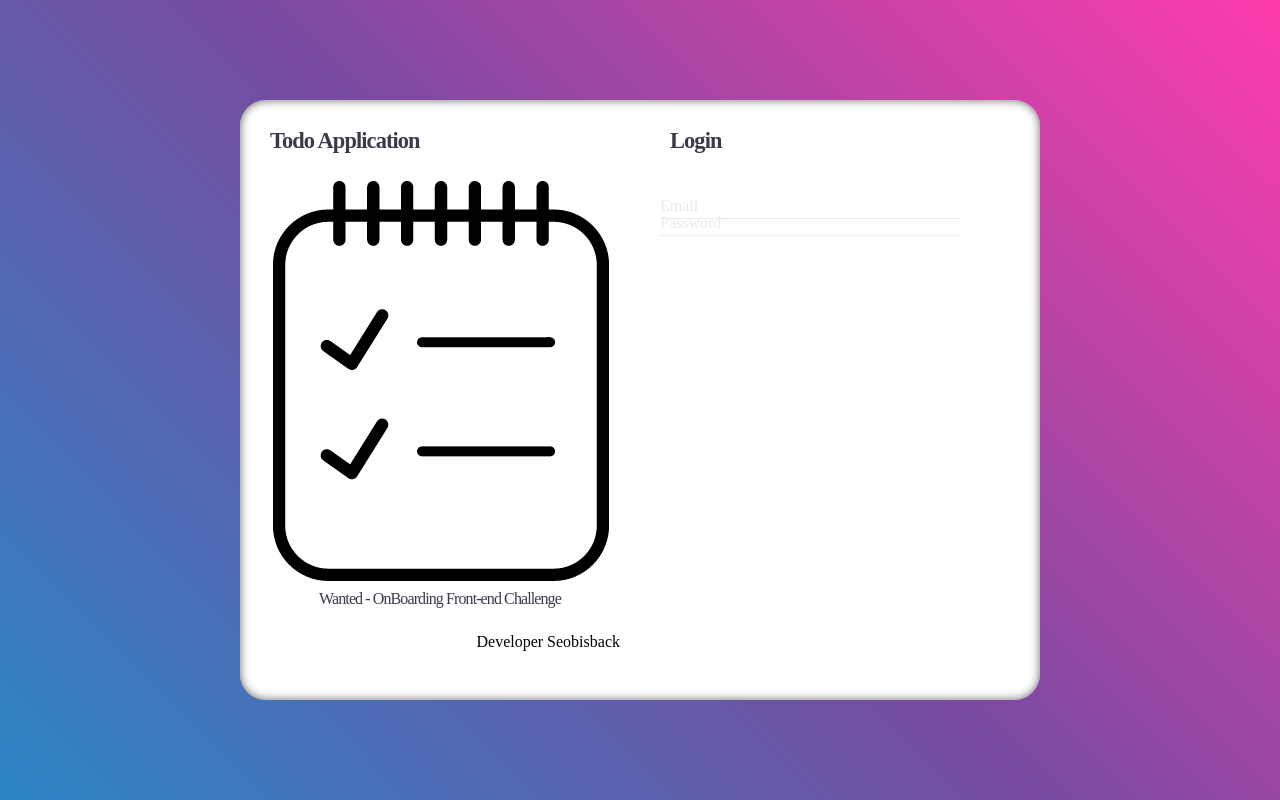
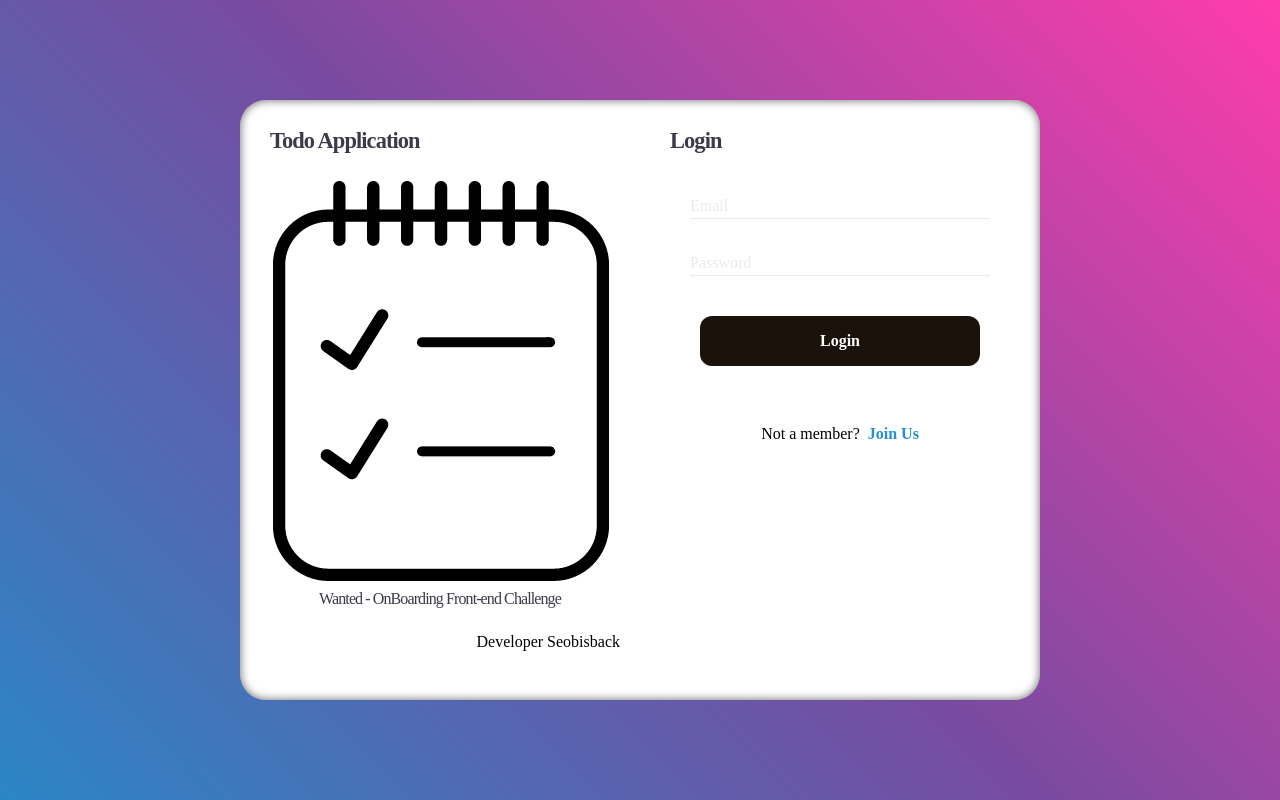
Before and after one commit to sdf5771/wanted-pre-onboarding-challenge-fe-1, a React (Create React App) app: page /auth in a window 1280 px wide. Built offline with nearby package versions, Linux system fonts and the light colour scheme.

Commit message:
20230103PM1057
20230103PM1057

```diff
--- a/src/components/auth/LoginScreen.tsx
+++ b/src/components/auth/LoginScreen.tsx
@@ -1,11 +1,69 @@
-import React from 'react';
+import React, {useState, useEffect, useRef} from 'react';
 import styles from '../../stylesheets/components/auth/LoginScreen.module.css';
 import AuthInputComponent from '../../components/auth/AuthInputComponent';
+import PublicStyleButton from "../public/PublicStyleButton";
+import { useSelector, useDispatch } from 'react-redux';
+import {RootState} from '../../reducers/reducers';
 
 function LoginScreen(){
+    const loginRootRef = useRef<HTMLDivElement>(null);
+    let loginRootRefCurrent : unknown;
+    const joinUsClickDispatch = useDispatch();
+
+    useEffect(() => {
+        loginRootRefCurrent = loginRootRef.current
+    }, [])
+
+    const loginFetch = async () => {
+        let loginData = {}
+
+        fetch('http://localhost:8080/users/login', {
+            method: 'POST',
+            headers: {
+                'Content-type': 'application/json',
+            },
+            body: JSON.stringify(loginData),
+        }).then((response) => {
+            console.log('response ', response);
+            if(response.ok){
+                return response.json();
+            }
+            throw new Error('Newwork response was not ok.');
+        }).then((data) => {
+            console.log('성공 ', data);
+            if(data.message === '성공적으로 로그인 했습니다'){
+
+            } else {
+
+            }
+        }).catch((error) => {
+            console.error('실패 : ', error);
+        })
+    }
+
+    const loginBtnOnClickEvent = (event : React.MouseEvent<HTMLDivElement>) => {
+
+    }
+
+    const joinUsBtnOnClickEvent = (event : React.MouseEvent) => {
+        if(loginRootRef.current){
+            loginRootRef.current.animate({
+                // right:['0', '500px'],
+                opacity:['1', '0'],
+            },{
+                duration: 300,
+                easing: "ease",
+                iterations: 1,
+                fill: "both"
+            })
+        }
+        setTimeout(() => {
+            joinUsClickDispatch({ type : 'join us click'})
+        }, 300)
+    }
 
     return(
-        <div className={styles.login_screen_root}>
+        <div ref={loginRootRef} className={styles.login_screen_root}>
             <div className={styles.login_screen_header}>
                 <span> Login </span>
             </div>
@@ -13,6 +71,13 @@ function LoginScreen(){
             <div className={styles.login_screen_body}>
                 <AuthInputComponent inputType='email' inputLabel='Email' />
                 <AuthInputComponent inputType='password' inputLabel='Password' />
+                <div>
+                    <PublicStyleButton buttonText='Login' buttonImgSrc="" onClickEvent={loginBtnOnClickEvent} />
+                </div>
+                <div className={styles.login_join_us_container}>
+                    <span>Not a member?</span>
+                    <span onClick={joinUsBtnOnClickEvent}>Join Us</span>
+                </div>
             </div>
         </div>
     );
--- a/src/components/auth/SignUpScreen.tsx
+++ b/src/components/auth/SignUpScreen.tsx
@@ -1,11 +1,80 @@
-import React from 'react';
+import React, {useState, useEffect, useRef} from 'react';
 import styles from '../../stylesheets/components/auth/SignUpScreen.module.css';
+import AuthInputComponent from "./AuthInputComponent";
+import PublicStyleButton from "../public/PublicStyleButton";
+import { useSelector, useDispatch } from 'react-redux';
 
 function SignUpScreen(){
+    const joinUsRootRef = useRef<HTMLDivElement>(null);
+    const loginPageClickDispatch = useDispatch();
+
+    const SignUpFetch = async () => {
+        let signUpData = {
+            email: 'seobisback@gmail.com',
+            password: 'root1234',
+        }
+
+        fetch('http://localhost:8080/users/create', {
+            method: 'POST',
+            headers: {
+                'Content-type': 'application/json',
+            },
+            body: JSON.stringify(signUpData),
+        }).then((response) => {
+            console.log('response ', response);
+            if(response.ok){
+                return response.json();
+            }
+            throw new Error('Newwork response was not ok.');
+        }).then((data) => {
+            console.log('성공 ', data);
+            if(data.message === '계정이 성공적으로 생성되었습니다'){
+
+            } else {
+
+            }
+        }).catch((error) => {
+            console.error('실패 : ', error);
+        })
+    }
+
+    const joinUsOnClick = async() => {
+        await SignUpFetch();
+    }
+
+    const loginPageBtnOnClickEvent = () => {
+        if(joinUsRootRef.current){
+            joinUsRootRef.current.animate({
+                opacity:['1', '0'],
+            },{
+                duration: 300,
+                easing: "ease",
+                iterations: 1,
+                fill: "both"
+            })
+        }
+        setTimeout( () => {
+            loginPageClickDispatch({type: 'login click'});
+        },300)
+    }
 
     return(
-        <div>
-            <h1>SignUpScreen</h1>
+        <div ref={joinUsRootRef} className={styles.join_us_screen_root}>
+            <div className={styles.join_us_screen_header}>
+                <span> Sign Up </span>
+            </div>
+
+            <div className={styles.join_us_screen_body}>
+                <AuthInputComponent inputType='email' inputLabel='Email' />
+                <AuthInputComponent inputType='password' inputLabel='Password' />
+                <div>
+                    <PublicStyleButton buttonText='Sign Up' buttonImgSrc="" onClickEvent={joinUsOnClick} />
+                </div>
+                <div className={styles.join_us_login_container}>
+                    <span>Return </span>
+                    <span onClick={loginPageBtnOnClickEvent}>Login Page</span>
+                </div>
+            </div>
         </div>
     );
 }
--- /dev/null
+++ b/src/components/public/PublicStyleButton.tsx
@@ -0,0 +1,29 @@
+import React from 'react';
+import style from '../../stylesheets/components/public/PublicStyleButton.module.css'
+
+type PublicStyleButtonType = {
+    buttonText: string,
+    buttonImgSrc?: string,
+    onClickEvent: React.MouseEventHandler<HTMLDivElement>,
+    // onClickEvent: (MouseEvent | TouchEvent),
+    // onClickEvent: React.MouseEvent,
+    // onClickEvent: function,
+}
+
+function PublicStyleButton({buttonText, buttonImgSrc, onClickEvent}:PublicStyleButtonType){
+    let addHtml = ``;
+    if(buttonImgSrc !== ''){
+        addHtml = `<img className={style.public_style_button_img} src={buttonImgSrc}/>`;
+    }
+
+    return (
+        <div className={style.public_style_button_root} onClick={onClickEvent}>
+            {addHtml}
+            <div className={style.public_style_span_div}>
+                <span>{buttonText}</span>
+            </div>
+        </div>
+    );
+}
+
+export default PublicStyleButton;
--- a/src/index.tsx
+++ b/src/index.tsx
@@ -10,9 +10,9 @@ const root = ReactDOM.createRoot(
   document.getElementById('root') as HTMLElement
 );
 root.render(
-  // <Provider store={store}>
+  <Provider store={store}>
       <BrowserRouter>
           <App />
       </BrowserRouter>
-  // </Provider>
+  </Provider>
 );
--- /dev/null
+++ b/src/reducers/auth/authSlideMenuReducer.tsx
@@ -0,0 +1,24 @@
+type currentStateType = {
+    isClick: boolean,
+}
+
+type actionType = {
+    type: string,
+}
+
+function authSlideMenuReducer(currentState: currentStateType, action: actionType){
+    if(currentState === undefined){
+        return {isClick: false}
+    }
+    const newState = {...currentState};
+
+    if(action.type === 'join us click'){
+        newState.isClick = true;
+    } else if(action.type === 'login click'){
+        newState.isClick = false;
+    }
+
+    return newState;
+}
+
+export default authSlideMenuReducer;
--- a/src/route/auth/Auth.tsx
+++ b/src/route/auth/Auth.tsx
@@ -2,8 +2,14 @@ import React from 'react';
 import styles from '../../stylesheets/route/auth/Auth.module.css';
 import LoginScreen from '../../components/auth/LoginScreen';
 import SignUpScreen from '../../components/auth/SignUpScreen';
+import {useSelector} from "react-redux";
+import {RootState} from "../../reducers/reducers";
 
 function Auth(){
+    const joinUsClick = useSelector((state: RootState) => state.authSlideMenuReducer);
+
+    console.log('joinUsClick ', joinUsClick)
+
     return(
         <div className={styles.auth_root}>
             <div className={styles.auth_body}>
@@ -20,7 +26,7 @@ function Auth(){
                     </div>
                 </div>
                 <div className={styles.authorization_container}>
-                    <LoginScreen />
+                    {joinUsClick['isClick'] ? <SignUpScreen /> : <LoginScreen />}
                 </div>
             </div>
         </div>
--- a/src/stylesheets/components/auth/LoginScreen.module.css
+++ b/src/stylesheets/components/auth/LoginScreen.module.css
@@ -16,7 +16,26 @@
     color: #3a3a4a;
 }
 .login_screen_body{
+    display: flex;
+    flex-direction: column;
+    justify-content: center;
+    align-items: center;
     margin-top: 50px;
     padding: 0 20px;
     width: calc(100% - 40px);
+    gap: 40px;
 }
+.login_join_us_container{
+    margin-top: 20px;
+    display: flex;
+    justify-content: center;
+    align-items: center;
+    padding: 0 30px;
+    width: calc(100% - 60px);
+    gap: 8px;
+}
+.login_join_us_container > span:nth-child(2){
+    color: #2691d9;
+    cursor: pointer;
+    font-weight: bold;
+}
--- a/src/stylesheets/components/auth/SignUpScreen.module.css
+++ b/src/stylesheets/components/auth/SignUpScreen.module.css
@@ -0,0 +1,41 @@
+.join_us_screen_root{
+    display: flex;
+    flex-direction: column;
+    width: 100%;
+    height: 100%;
+}
+.join_us_screen_header{
+    margin-top: 30px;
+    padding: 0 30px;
+    width: calc(100% - 60px);
+}
+.join_us_screen_header > span{
+    font-size: 1.4rem;
+    font-weight: bold;
+    letter-spacing: -0.9px;
+    color: #3a3a4a;
+}
+.join_us_screen_body{
+    display: flex;
+    flex-direction: column;
+    justify-content: center;
+    align-items: center;
+    margin-top: 50px;
+    padding: 0 20px;
+    width: calc(100% - 40px);
+    gap: 40px;
+}
+.join_us_login_container{
+    margin-top: 20px;
+    display: flex;
+    justify-content: center;
+    align-items: center;
+    padding: 0 30px;
+    width: calc(100% - 60px);
+    gap: 8px;
+}
+.join_us_login_container > span:nth-child(2){
+    color: #2691d9;
+    cursor: pointer;
+    font-weight: bold;
+}
--- /dev/null
+++ b/src/stylesheets/components/public/PublicStyleButton.module.css
@@ -0,0 +1,25 @@
+.public_style_button_root{
+    display: flex;
+    flex-direction: row;
+    justify-content: center;
+    align-items: center;
+    width: 280px;
+    height: 50px;
+    border-radius: 12px;
+    background-color: #1A120B;
+    cursor: pointer;
+}
+.public_style_button_img{
+    width: 30px;
+    height: 30px;
+    min-width: 30px;
+    min-height: 30px;
+}
+.public_style_span_div{
+    display: flex;
+}
+.public_style_span_div > span{
+    font-size: 1rem;
+    font-weight: 600;
+    color: #ffffff;
+}
--- a/src/stylesheets/route/auth/Auth.module.css
+++ b/src/stylesheets/route/auth/Auth.module.css
@@ -22,6 +22,7 @@
     box-shadow: inset 0px 0px 10px #666
 }
 .auth_title_container{
+    z-index: 10;
     width: 50%;
     height: 100%;
 }
@@ -69,6 +70,10 @@
     bottom: 50px;
 }
 .authorization_container{
+    position: relative;
+    display: flex;
+    justify-content: center;
+    align-items: center;
     width: 50%;
     height: 100%;
 }
```
Also changed, not shown: src/reducers/reducers.tsx (+7 -5 lines).
